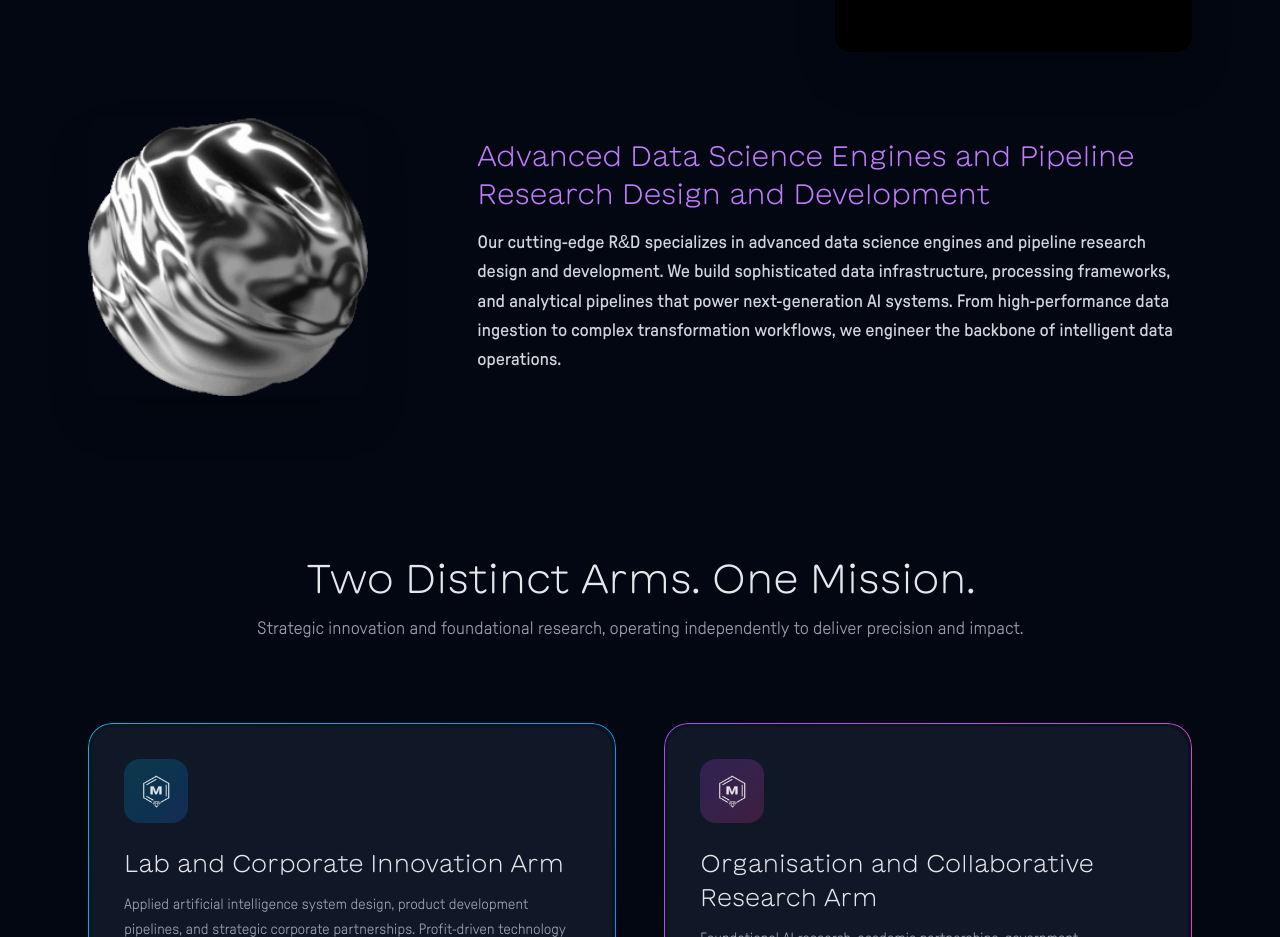
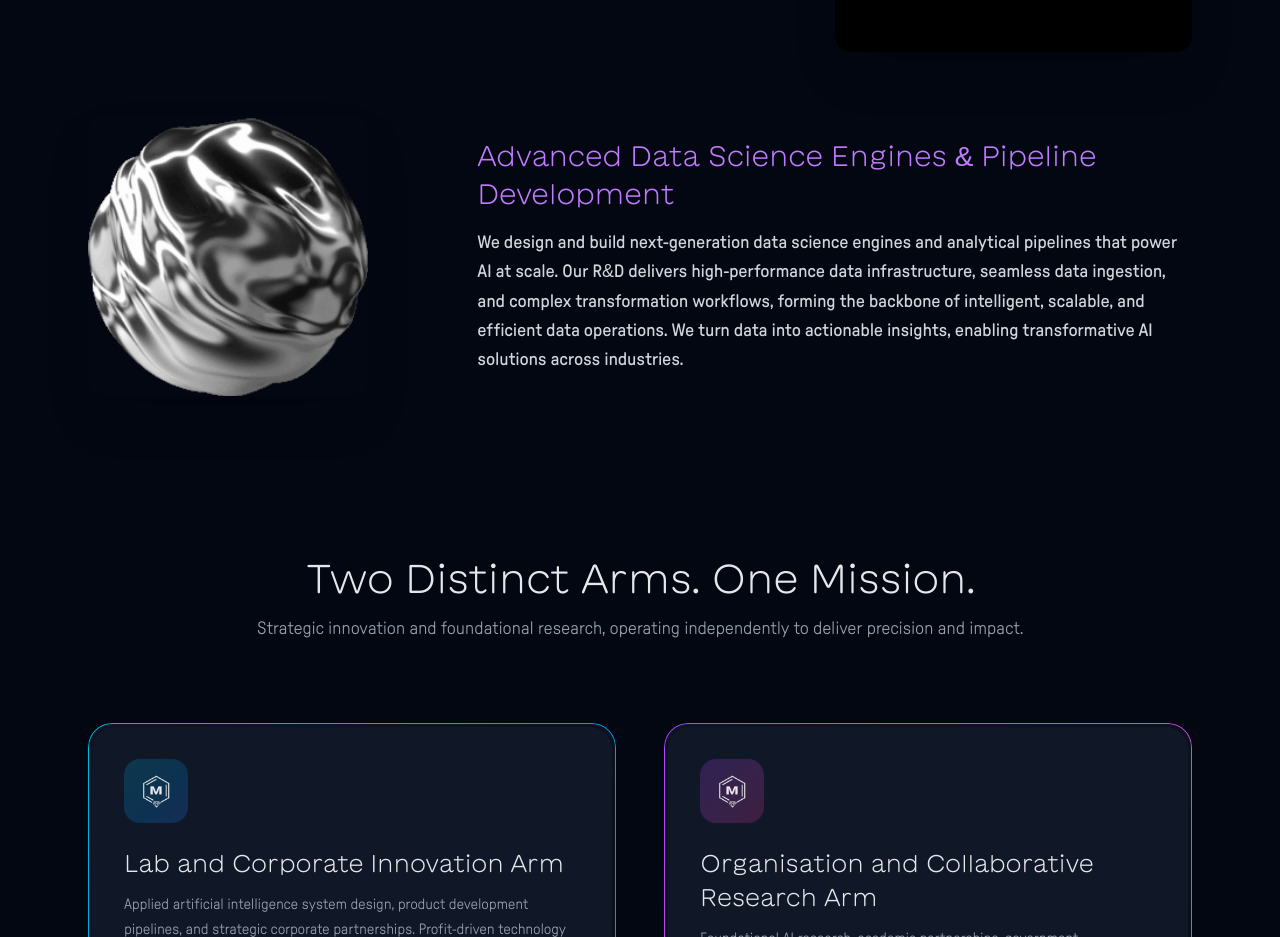
Before and after one commit to mankindlabs/MRLSWEBCORP, a Next.js app: page / in a window 1280 px wide. Shown: the part 2620-3557 px from the top of the page. Built offline with nearby package versions, Linux system fonts and the light colour scheme.

Commit message:
ALHA CORP SITE P6.3

```diff
--- a/components/intro-section.tsx
+++ b/components/intro-section.tsx
@@ -106,10 +106,10 @@ export default function IntroSection() {
             </div>
             <div className="md:w-2/3">
               <h3 className="mb-4 font-[family-name:var(--font-gt-maru)] text-3xl font-extralight text-purple-400">
-                Advanced Data Science Engines and Pipeline Research Design and Development
+                Advanced Data Science Engines & Pipeline Development
               </h3>
               <TypewriterText
-                text="Our cutting-edge R&D specializes in advanced data science engines and pipeline research design and development. We build sophisticated data infrastructure, processing frameworks, and analytical pipelines that power next-generation AI systems. From high-performance data ingestion to complex transformation workflows, we engineer the backbone of intelligent data operations."
+                text="We design and build next-generation data science engines and analytical pipelines that power AI at scale. Our R&D delivers high-performance data infrastructure, seamless data ingestion, and complex transformation workflows, forming the backbone of intelligent, scalable, and efficient data operations. We turn data into actionable insights, enabling transformative AI solutions across industries."
                 className="font-[family-name:var(--font-gt-pressura)] text-lg leading-relaxed text-gray-300"
                 speed={15}
               />
```
